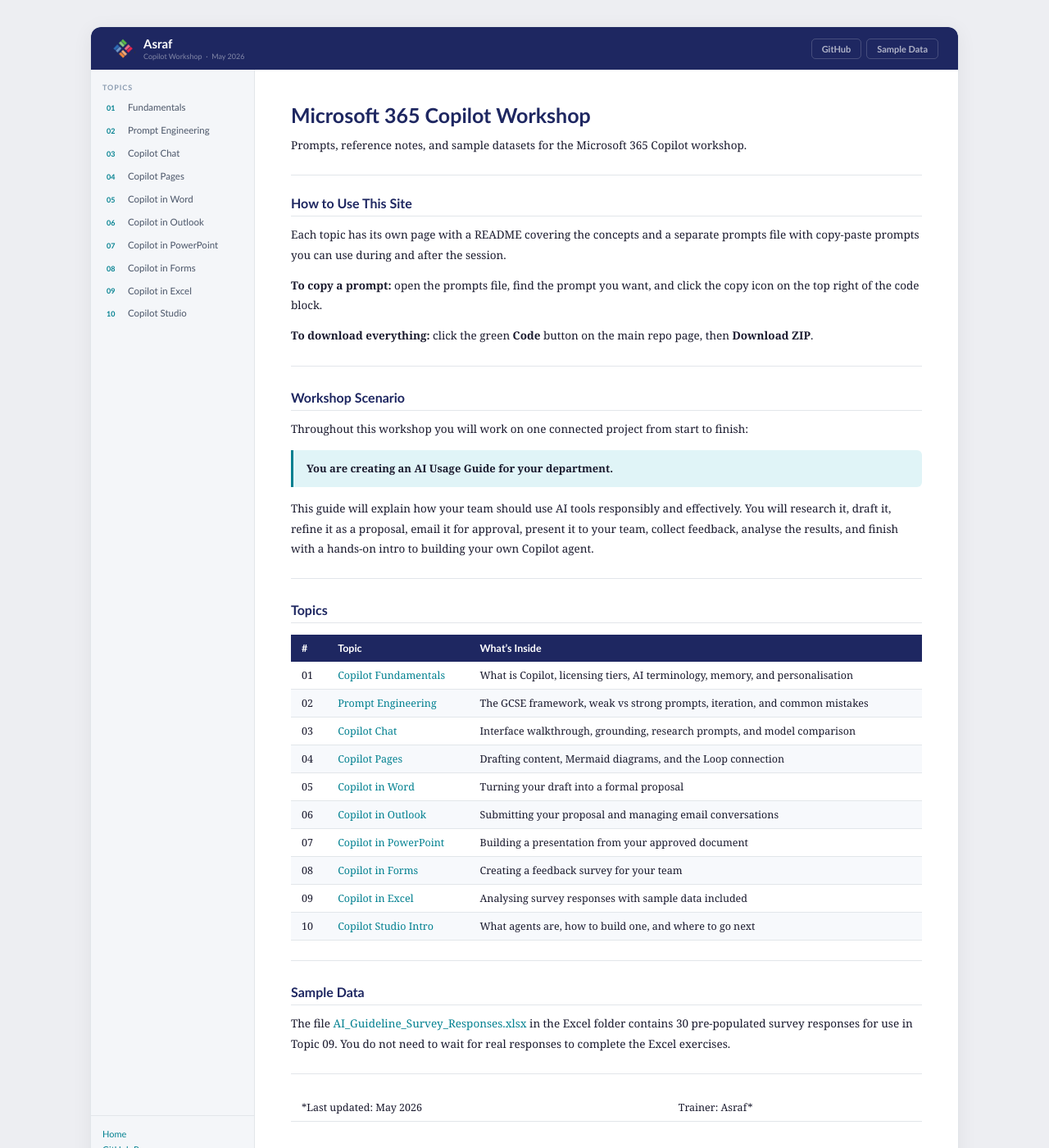
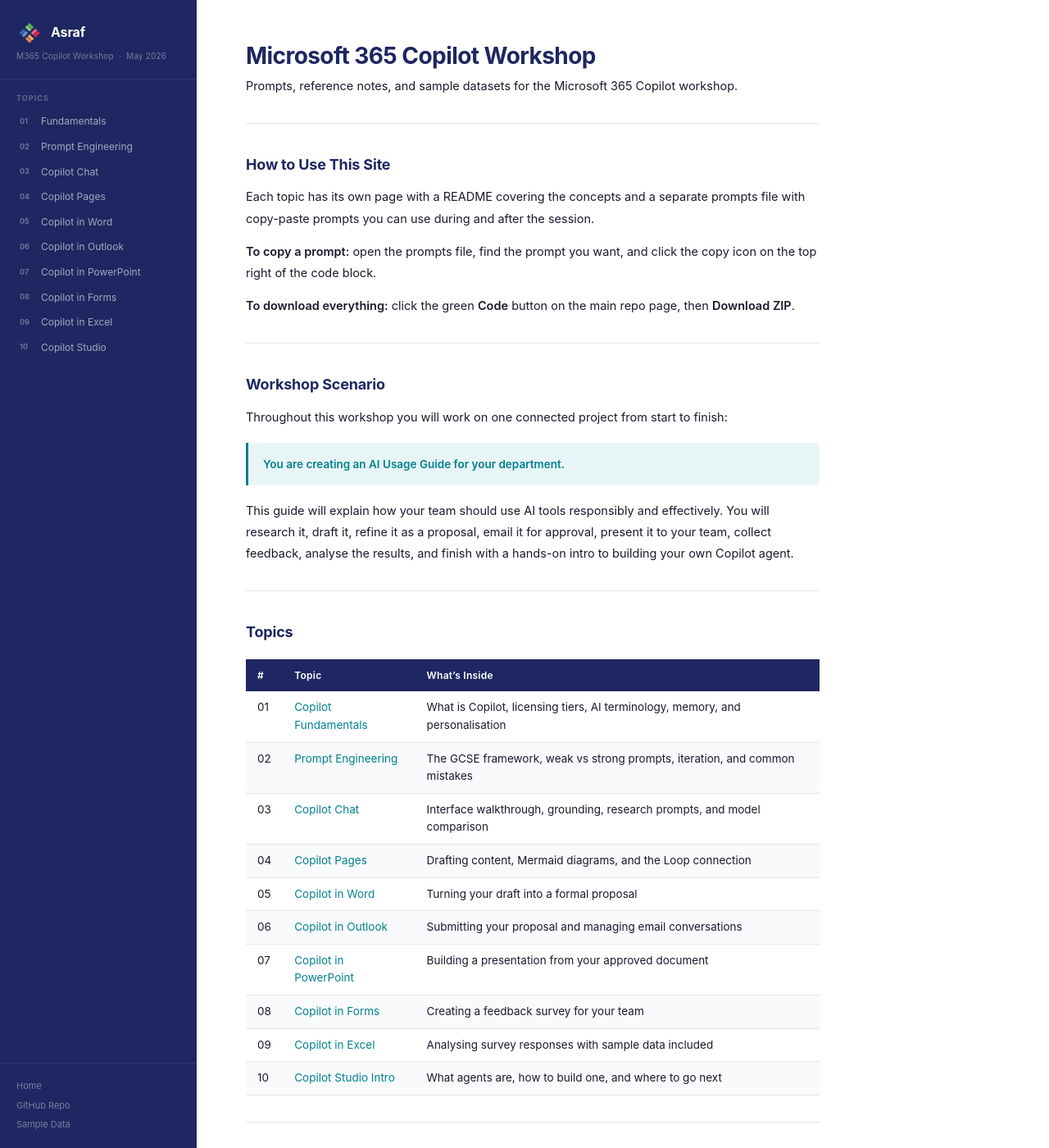
Before and after one commit to Asraf-JS/M365-Copilot-Workshop, a Jekyll site: the page built from README.md, in a window 1280 px wide and 1400 px high. Shown: the whole window at 82% size. Built offline with Jekyll 4.4.1, drawn with Linux system fonts in a browser that asks for light colours; our own code applies the rules of GitHub Pages for plain Markdown files.

Commit message:
Add files via upload

```diff
--- a/_layouts/default.html
+++ b/_layouts/default.html
@@ -7,124 +7,118 @@
 <style>
 *{box-sizing:border-box;margin:0;padding:0;}
 :root{
-  --navy:#1E2761;--teal:#028090;--teal-light:#E0F4F7;
+  --navy:#1E2761;--teal:#028090;--teal-light:#E8F5F7;
   --text-dark:#1A1A2E;--text-mid:#4A5568;--text-muted:#8A9BB0;
-  --bg:#FFFFFF;--bg-page:#EDEEF2;--bg-side:#F4F6F9;--border:#E2E6EA;
+  --bg:#FFFFFF;--bg-side:#1E2761;--border:#E2E6EA;
+  --sidebar-w:240px;
 }
-body{font-family:'Georgia',serif;background:var(--bg-page);color:var(--text-dark);min-height:100vh;display:flex;justify-content:center;padding:32px 16px 64px;}
-
-/* ── OUTER CARD ── */
-.site-wrap{width:100%;max-width:1060px;display:flex;flex-direction:column;background:var(--bg);border:1px solid var(--border);border-radius:12px;overflow:hidden;box-shadow:0 4px 24px rgba(0,0,0,.06);}
-
-/* ── TOP NAV ── */
-.topnav{background:var(--navy);flex-shrink:0;border-radius:12px 12px 0 0;}
-.topnav-inner{padding:0 24px;display:flex;align-items:center;height:52px;gap:12px;}
-.nav-logo{display:flex;align-items:center;gap:10px;text-decoration:none;flex-shrink:0;}
-.nav-logo img{width:30px;height:30px;border-radius:7px;object-fit:cover;display:block;}
-.nav-logo-text{font-family:'Trebuchet MS',sans-serif;font-size:15px;font-weight:700;color:#fff;}
-.nav-logo-sub{font-family:'Trebuchet MS',sans-serif;font-size:9px;color:rgba(255,255,255,.45);display:block;margin-top:1px;}
-.nav-right{display:flex;align-items:center;gap:6px;margin-left:auto;}
-.nav-btn{font-family:'Trebuchet MS',sans-serif;font-size:11px;font-weight:600;color:rgba(255,255,255,.65);text-decoration:none;padding:5px 12px;border:1px solid rgba(255,255,255,.18);border-radius:5px;transition:background .12s,color .12s;white-space:nowrap;}
-.nav-btn:hover{background:rgba(255,255,255,.1);color:#fff;}
-
-/* ── BODY ROW ── */
-.body-row{display:flex;flex:1;min-height:600px;}
+html,body{height:100%;}
+body{font-family:-apple-system,BlinkMacSystemFont,'Segoe UI',sans-serif;background:var(--bg);color:var(--text-dark);display:flex;min-height:100vh;font-size:15px;line-height:1.6;}
 
 /* ── SIDEBAR ── */
-.sidebar{width:200px;flex-shrink:0;background:var(--bg-side);border-right:1px solid var(--border);display:flex;flex-direction:column;}
-.sidebar-section{padding:16px 0 8px;flex:1;}
-.sidebar-label{font-family:'Trebuchet MS',sans-serif;font-size:9px;font-weight:700;letter-spacing:.1em;color:var(--text-muted);text-transform:uppercase;padding:0 14px;margin-bottom:6px;}
-.nav-item{display:flex;align-items:center;gap:8px;padding:6px 10px 6px 14px;text-decoration:none;border-radius:6px;margin:1px 5px;transition:background .12s;}
-.nav-item:hover{background:#e8edf5;}
-.nav-item.active{background:var(--teal-light);}
-.nav-num{font-family:'Trebuchet MS',sans-serif;font-size:9px;font-weight:700;color:var(--teal);min-width:18px;flex-shrink:0;}
-.nav-name{font-family:'Trebuchet MS',sans-serif;font-size:11.5px;color:var(--text-mid);line-height:1.3;}
-.nav-item.active .nav-name{color:var(--navy);font-weight:700;}
-.sidebar-footer{padding:12px 14px;border-top:1px solid var(--border);}
-.sidebar-footer a{display:block;font-family:'Trebuchet MS',sans-serif;font-size:11px;color:var(--teal);text-decoration:none;padding:3px 0;}
-.sidebar-footer a:hover{text-decoration:underline;}
+.sidebar{width:var(--sidebar-w);flex-shrink:0;background:var(--bg-side);display:flex;flex-direction:column;position:fixed;top:0;left:0;height:100vh;overflow-y:auto;}
+.sidebar::-webkit-scrollbar{width:3px;}
+.sidebar::-webkit-scrollbar-thumb{background:rgba(255,255,255,.15);border-radius:2px;}
 
-/* ── MAIN CONTENT ── */
-.main-area{flex:1;min-width:0;padding:40px 44px 60px;overflow:auto;}
+.sidebar-header{padding:24px 20px 20px;border-bottom:1px solid rgba(255,255,255,.08);}
+.sidebar-logo{display:flex;align-items:center;gap:10px;text-decoration:none;margin-bottom:4px;}
+.sidebar-logo img{width:32px;height:32px;border-radius:7px;object-fit:cover;flex-shrink:0;}
+.sidebar-logo-name{font-size:16px;font-weight:700;color:#fff;letter-spacing:-.01em;}
+.sidebar-subtitle{font-size:10px;color:rgba(255,255,255,.4);margin-top:2px;letter-spacing:.02em;}
+
+.sidebar-nav{flex:1;padding:16px 0;}
+.nav-section-label{font-size:9px;font-weight:700;letter-spacing:.12em;color:rgba(255,255,255,.3);text-transform:uppercase;padding:0 20px;margin:0 0 6px;}
+.nav-item{display:flex;align-items:center;gap:10px;padding:7px 16px;text-decoration:none;transition:background .12s;margin:1px 8px;border-radius:6px;}
+.nav-item:hover{background:rgba(255,255,255,.08);}
+.nav-item.active{background:rgba(255,255,255,.12);}
+.nav-num{font-size:9px;font-weight:700;color:rgba(255,255,255,.35);min-width:16px;flex-shrink:0;}
+.nav-item.active .nav-num{color:rgba(255,255,255,.6);}
+.nav-name{font-size:12px;color:rgba(255,255,255,.6);line-height:1.3;}
+.nav-item.active .nav-name{color:#fff;font-weight:600;}
+
+.sidebar-footer{padding:16px 20px;border-top:1px solid rgba(255,255,255,.08);}
+.sidebar-footer a{display:block;font-size:11px;color:rgba(255,255,255,.4);text-decoration:none;padding:3px 0;transition:color .12s;}
+.sidebar-footer a:hover{color:rgba(255,255,255,.8);}
+
+/* ── MAIN ── */
+.main-wrap{margin-left:var(--sidebar-w);flex:1;min-width:0;}
+.main-inner{max-width:820px;padding:52px 60px 80px;}
 
 /* ── BREADCRUMB ── */
-.breadcrumb{font-family:'Trebuchet MS',sans-serif;font-size:11px;color:var(--text-muted);margin-bottom:22px;}
+.breadcrumb{font-size:12px;color:var(--text-muted);margin-bottom:28px;display:flex;align-items:center;gap:6px;}
 .breadcrumb a{color:var(--teal);text-decoration:none;}
 .breadcrumb a:hover{text-decoration:underline;}
+.breadcrumb-sep{color:var(--border);}
 
-/* ── MARKDOWN ── */
-.main-area h1{font-family:'Trebuchet MS',sans-serif;font-size:25px;font-weight:700;color:var(--navy);margin-bottom:10px;line-height:1.2;}
-.main-area h2{font-family:'Trebuchet MS',sans-serif;font-size:16px;font-weight:700;color:var(--navy);margin:28px 0 10px;padding-bottom:6px;border-bottom:1px solid var(--border);}
-.main-area h2:first-of-type{margin-top:0;}
-.main-area h3{font-family:'Trebuchet MS',sans-serif;font-size:13px;font-weight:700;color:var(--text-mid);margin:16px 0 7px;}
-.main-area p{font-size:13.5px;color:var(--text-dark);line-height:1.8;margin-bottom:13px;}
-.main-area ul,.main-area ol{font-size:13.5px;color:var(--text-dark);line-height:1.8;margin:0 0 13px 20px;}
-.main-area li{margin-bottom:4px;}
-.main-area a{color:var(--teal);text-decoration:none;}
-.main-area a:hover{text-decoration:underline;}
-.main-area strong{font-weight:700;}
-.main-area em{font-style:italic;color:var(--text-mid);}
-.main-area blockquote{background:var(--teal-light);border-left:3px solid var(--teal);border-radius:0 6px 6px 0;padding:11px 16px;margin:14px 0;}
-.main-area blockquote p{font-size:13px;margin:0;}
-.main-area table{width:100%;border-collapse:collapse;margin:14px 0;font-size:12.5px;}
-.main-area th{background:var(--navy);color:#fff;font-family:'Trebuchet MS',sans-serif;font-weight:700;padding:9px 13px;text-align:left;}
-.main-area td{padding:8px 13px;border-bottom:1px solid var(--border);vertical-align:top;}
-.main-area tr:nth-child(even) td{background:#F7F9FC;}
-.main-area img{max-width:100%;border-radius:8px;border:1px solid var(--border);margin:12px 0;display:block;}
-.main-area hr{border:none;border-top:1px solid var(--border);margin:24px 0;}
-.main-area code{background:#F7F9FC;border:1px solid var(--border);border-radius:3px;padding:1px 5px;font-size:12px;font-family:'Courier New',monospace;}
-.main-area pre{background:#F7F9FC;border:1px solid var(--border);border-radius:6px;padding:14px 16px;font-family:'Courier New',monospace;font-size:12px;line-height:1.65;overflow-x:auto;margin:10px 0 18px;}
-.main-area pre code{background:none;border:none;padding:0;}
+/* ── CONTENT TYPOGRAPHY ── */
+.main-inner h1{font-size:28px;font-weight:700;color:var(--navy);line-height:1.2;margin-bottom:6px;letter-spacing:-.02em;}
+.main-inner .page-intro{font-size:15px;color:var(--text-mid);line-height:1.7;margin-bottom:32px;padding-bottom:24px;border-bottom:1px solid var(--border);}
+.main-inner h2{font-size:18px;font-weight:700;color:var(--navy);margin:36px 0 12px;letter-spacing:-.01em;}
+.main-inner h3{font-size:14px;font-weight:700;color:var(--text-mid);margin:20px 0 8px;text-transform:uppercase;letter-spacing:.04em;}
+.main-inner p{font-size:14.5px;color:var(--text-dark);line-height:1.8;margin-bottom:14px;}
+.main-inner ul,.main-inner ol{font-size:14.5px;color:var(--text-dark);line-height:1.8;margin:0 0 14px 22px;}
+.main-inner li{margin-bottom:5px;}
+.main-inner a{color:var(--teal);text-decoration:none;}
+.main-inner a:hover{text-decoration:underline;}
+.main-inner strong{font-weight:600;color:var(--text-dark);}
+.main-inner em{font-style:italic;}
+.main-inner hr{border:none;border-top:1px solid var(--border);margin:32px 0;}
 
-/* ── HOME ── */
-.home-scenario{background:var(--teal-light);border-left:4px solid var(--teal);border-radius:0 8px 8px 0;padding:14px 18px;margin:0 0 28px;}
-.home-scenario p{font-size:13px;color:var(--text-dark);line-height:1.75;}
-.section-sublabel{font-family:'Trebuchet MS',sans-serif;font-size:9px;font-weight:700;letter-spacing:.1em;color:var(--text-muted);text-transform:uppercase;margin-bottom:10px;}
+/* BLOCKQUOTE — note/tip style like MS Learn */
+.main-inner blockquote{background:var(--teal-light);border-left:3px solid var(--teal);border-radius:0 6px 6px 0;padding:14px 18px;margin:18px 0;}
+.main-inner blockquote p{font-size:13.5px;margin:0;color:var(--text-dark);}
+.main-inner blockquote strong{color:var(--teal);}
+
+/* TABLE */
+.main-inner table{width:100%;border-collapse:collapse;margin:18px 0;font-size:13.5px;}
+.main-inner th{background:var(--navy);color:#fff;font-weight:600;padding:10px 14px;text-align:left;font-size:12px;letter-spacing:.02em;}
+.main-inner td{padding:9px 14px;border-bottom:1px solid var(--border);vertical-align:top;color:var(--text-dark);}
+.main-inner tr:nth-child(even) td{background:#F8FAFB;}
+
+/* IMAGES */
+.main-inner img{max-width:100%;border-radius:8px;border:1px solid var(--border);margin:16px 0;display:block;box-shadow:0 2px 8px rgba(0,0,0,.06);}
+
+/* CODE */
+.main-inner code{background:#F0F4F8;border:1px solid var(--border);border-radius:4px;padding:2px 6px;font-size:12.5px;font-family:'Cascadia Code','Fira Code','Courier New',monospace;color:#1E2761;}
+.main-inner pre{background:#F0F4F8;border:1px solid var(--border);border-radius:8px;padding:18px 20px;font-family:'Cascadia Code','Fira Code','Courier New',monospace;font-size:12.5px;line-height:1.7;overflow-x:auto;margin:12px 0 22px;position:relative;}
+.main-inner pre code{background:none;border:none;padding:0;color:var(--text-dark);}
+
+/* HOME */
+.home-scenario{background:var(--teal-light);border-left:3px solid var(--teal);border-radius:0 6px 6px 0;padding:14px 18px;margin:0 0 32px;}
+.home-scenario p{font-size:14px;color:var(--text-dark);line-height:1.75;margin:0;}
+.section-sublabel{font-size:10px;font-weight:700;letter-spacing:.1em;color:var(--text-muted);text-transform:uppercase;margin-bottom:12px;}
 .home-grid{display:grid;grid-template-columns:1fr 1fr;gap:10px;}
 .topic-card{background:var(--bg);border:1px solid var(--border);border-radius:8px;padding:14px 16px;text-decoration:none;transition:border-color .15s,box-shadow .15s;display:block;}
-.topic-card:hover{border-color:var(--teal);box-shadow:0 2px 8px rgba(2,128,144,.08);}
-.tc-num{font-family:'Trebuchet MS',sans-serif;font-size:9px;font-weight:700;color:var(--teal);letter-spacing:.08em;text-transform:uppercase;margin-bottom:2px;}
-.tc-title{font-family:'Trebuchet MS',sans-serif;font-size:12.5px;font-weight:700;color:var(--navy);margin-bottom:3px;}
-.tc-desc{font-family:'Trebuchet MS',sans-serif;font-size:11px;color:var(--text-muted);line-height:1.4;margin-bottom:8px;}
+.topic-card:hover{border-color:var(--teal);box-shadow:0 2px 8px rgba(2,128,144,.1);}
+.tc-num{font-size:9px;font-weight:700;color:var(--teal);letter-spacing:.08em;text-transform:uppercase;margin-bottom:2px;}
+.tc-title{font-size:13px;font-weight:600;color:var(--navy);margin-bottom:3px;}
+.tc-desc{font-size:11px;color:var(--text-muted);line-height:1.4;margin-bottom:8px;}
 .tc-links{display:flex;gap:6px;}
-.tc-notes{font-family:'Trebuchet MS',sans-serif;font-size:10px;font-weight:600;color:#fff;background:var(--navy);padding:2px 8px;border-radius:4px;}
-.tc-prompts{font-family:'Trebuchet MS',sans-serif;font-size:10px;font-weight:600;color:var(--teal);border:1px solid var(--teal);padding:2px 8px;border-radius:4px;text-decoration:none;}
+.tc-notes{font-size:10px;font-weight:600;color:#fff;background:var(--navy);padding:3px 9px;border-radius:4px;}
+.tc-prompts{font-size:10px;font-weight:600;color:var(--teal);border:1px solid var(--teal);padding:3px 9px;border-radius:4px;text-decoration:none;}
 .tc-prompts:hover{background:var(--teal-light);}
 
-@media(max-width:700px){
-  body{padding:0;}
-  .site-wrap{border-radius:0;border:none;box-shadow:none;}
+@media(max-width:768px){
   .sidebar{display:none;}
-  .main-area{padding:24px 20px 48px;}
+  .main-wrap{margin-left:0;}
+  .main-inner{padding:28px 20px 60px;}
   .home-grid{grid-template-columns:1fr;}
 }
 </style>
 </head>
 <body>
-<div class="site-wrap">
 
-  <!-- TOP NAV -->
-  <nav class="topnav">
-    <div class="topnav-inner">
-      <a class="nav-logo" href="/M365-Copilot-Workshop/">
+<div class="sidebar">
+  <div class="sidebar-header">
+    <a class="sidebar-logo" href="/M365-Copilot-Workshop/">
       <img src="/M365-Copilot-Workshop/logo.png" alt="Asraf">
-        <div>
-          <div class="nav-logo-text">Asraf</div>
-          <span class="nav-logo-sub">Copilot Workshop &nbsp;·&nbsp; May 2026</span>
+      <span class="sidebar-logo-name">Asraf</span>
+    </a>
+    <div class="sidebar-subtitle">M365 Copilot Workshop &nbsp;·&nbsp; May 2026</div>
   </div>
-      </a>
-      <div class="nav-right">
-        <a class="nav-btn" href="https://github.com/Asraf-JS/M365-Copilot-Workshop" target="_blank">GitHub</a>
-        <a class="nav-btn" href="https://github.com/Asraf-JS/M365-Copilot-Workshop/raw/main/09-copilot-excel/AI_Guideline_Survey_Responses.xlsx">Sample Data</a>
-      </div>
-    </div>
-  </nav>
 
-  <!-- SIDEBAR + CONTENT -->
-  <div class="body-row">
-    <div class="sidebar">
-      <div class="sidebar-section">
-        <div class="sidebar-label">Topics</div>
+  <div class="sidebar-nav">
+    <div class="nav-section-label">Topics</div>
     <a class="nav-item{% if page.url contains '01-copilot' %} active{% endif %}" href="/M365-Copilot-Workshop/01-copilot-fundamentals/"><span class="nav-num">01</span><span class="nav-name">Fundamentals</span></a>
     <a class="nav-item{% if page.url contains '02-prompt' %} active{% endif %}" href="/M365-Copilot-Workshop/02-prompt-engineering/"><span class="nav-num">02</span><span class="nav-name">Prompt Engineering</span></a>
     <a class="nav-item{% if page.url contains '03-copilot-chat' %} active{% endif %}" href="/M365-Copilot-Workshop/03-copilot-chat/"><span class="nav-num">03</span><span class="nav-name">Copilot Chat</span></a>
@@ -136,6 +130,7 @@ body{font-family:'Georgia',serif;background:var(--bg-page);color:var(--text-dark
     <a class="nav-item{% if page.url contains '09-copilot-excel' %} active{% endif %}" href="/M365-Copilot-Workshop/09-copilot-excel/"><span class="nav-num">09</span><span class="nav-name">Copilot in Excel</span></a>
     <a class="nav-item{% if page.url contains '10-copilot-studio' %} active{% endif %}" href="/M365-Copilot-Workshop/10-copilot-studio-intro/"><span class="nav-num">10</span><span class="nav-name">Copilot Studio</span></a>
   </div>
+
   <div class="sidebar-footer">
     <a href="/M365-Copilot-Workshop/">Home</a>
     <a href="https://github.com/Asraf-JS/M365-Copilot-Workshop" target="_blank">GitHub Repo</a>
@@ -143,11 +138,12 @@ body{font-family:'Georgia',serif;background:var(--bg-page);color:var(--text-dark
   </div>
 </div>
 
-    <div class="main-area">
+<div class="main-wrap">
+  <div class="main-inner">
     {% unless page.url == "/" or page.url == "/M365-Copilot-Workshop/" %}
     <div class="breadcrumb">
       <a href="/M365-Copilot-Workshop/">Workshop Home</a>
-        &nbsp;/&nbsp;
+      <span class="breadcrumb-sep">/</span>
       <span>{{ page.title }}</span>
     </div>
     {% endunless %}
@@ -155,6 +151,5 @@ body{font-family:'Georgia',serif;background:var(--bg-page);color:var(--text-dark
   </div>
 </div>
 
-</div>
 </body>
 </html>
```
Lines whose indentation alone changed are shown as unchanged.
